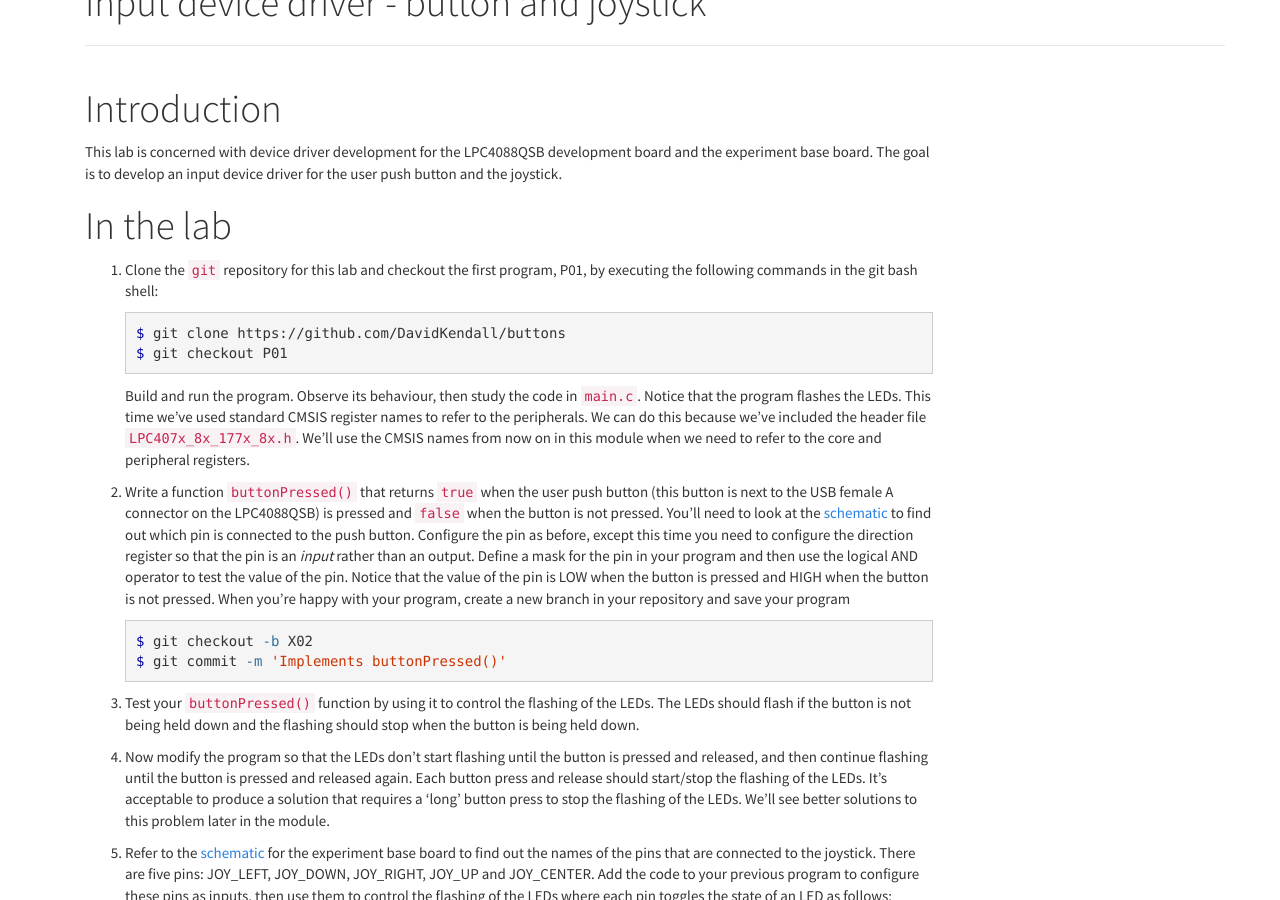
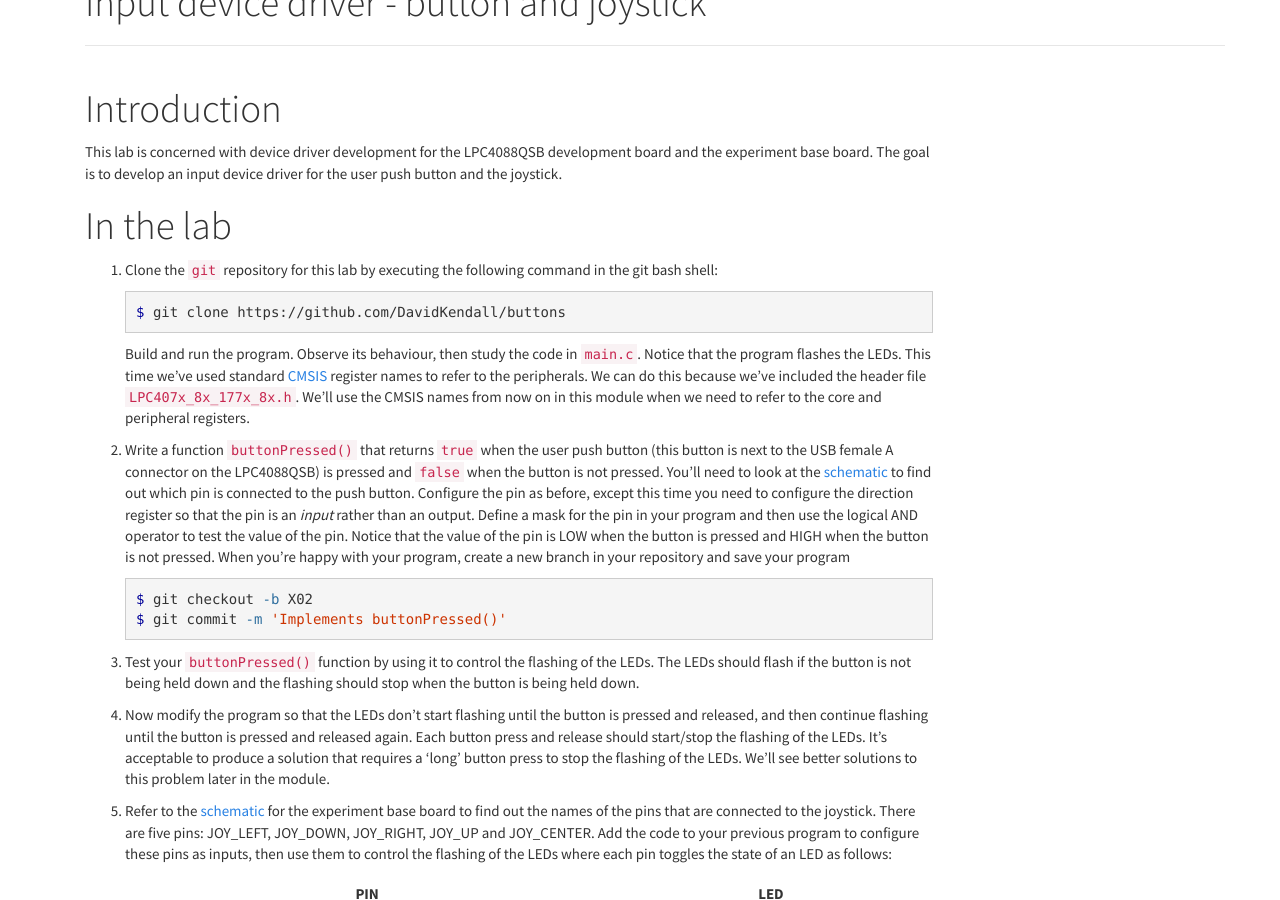
Before and after one commit to DavidKendall/en0572_www, a Jekyll site: the page built from L03.md, in a window 1280 px wide and 900 px high, scrolled down 392 px. Built offline with Jekyll 4.4.1, drawn with Linux system fonts in a browser that asks for light colours; nearby versions of some CDN libraries; Markdown is read by kramdown in place of the engine named in the settings.

Commit message:
Minor changes to lab 3

````diff
--- a/L03.md
+++ b/L03.md
@@ -11,19 +11,20 @@ joystick.
 
 # In the lab
 
-1. Clone the `git` repository for this lab and checkout the first program, P01,
-   by executing the following commands in the git bash shell:
+1. Clone the `git` repository for this lab by executing the following
+command in the git bash shell:
 
     ``` shell-session
     $ git clone https://github.com/DavidKendall/buttons
-    $ git checkout P01
     ```
-    Build and run the program. Observe its behaviour, then study the code in
-    `main.c`. Notice that the program flashes the LEDs. This time we've used
-    standard CMSIS register names to refer to the peripherals. We can
-    do this because we've included the header file `LPC407x_8x_177x_8x.h`.
-    We'll use the CMSIS names from now on in this module when we need to refer
-    to the core and peripheral registers.
+Build and run the program. Observe its behaviour, then study the
+code in `main.c`. Notice that the program flashes the LEDs. This
+time we've used standard
+[CMSIS](http://www.arm.com/products/processors/cortex-m/cortex-microcontroller-software-interface-standard.php)
+register names to refer to the peripherals. We can do this because
+we've included the header file `LPC407x_8x_177x_8x.h`.  We'll use
+the CMSIS names from now on in this module when we need to refer
+to the core and peripheral registers.
 
 2. Write a function `buttonPressed()` that returns `true` when the
 user push button (this button is next to the USB female A connector on
````
